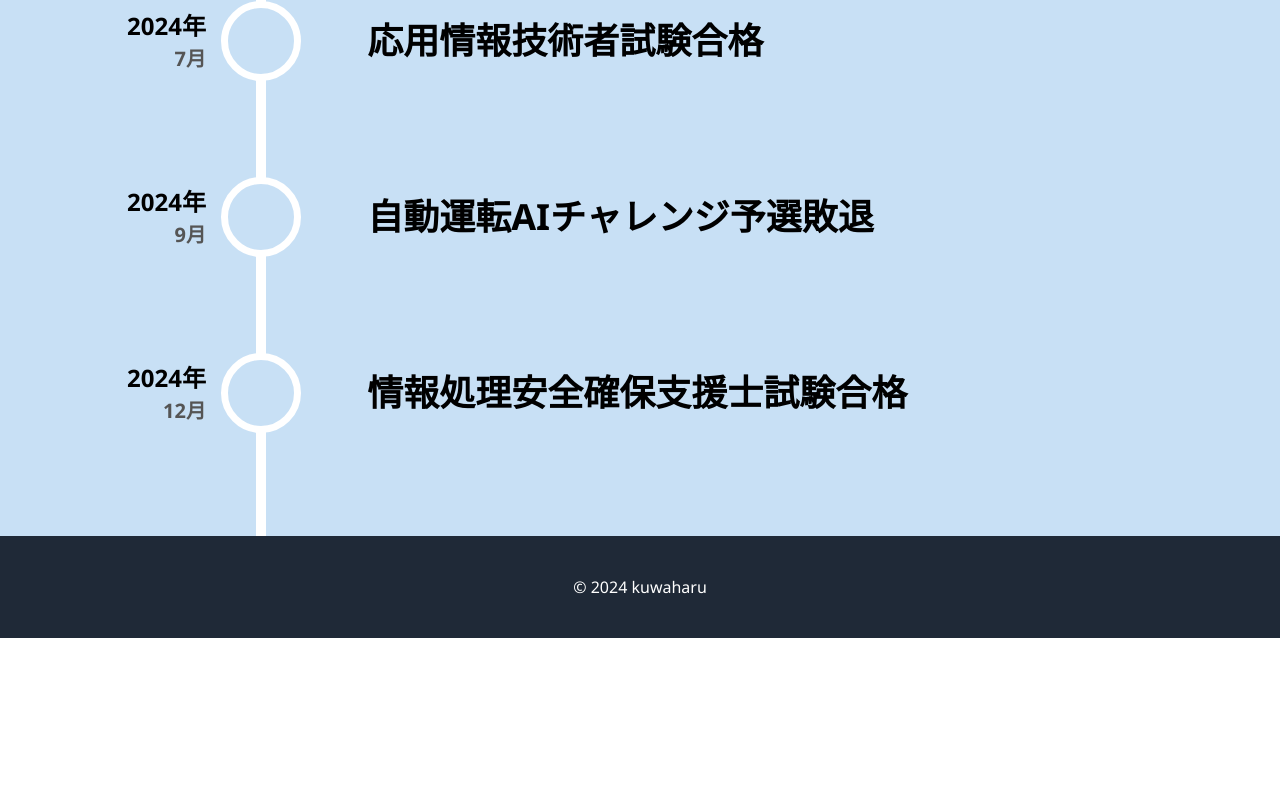
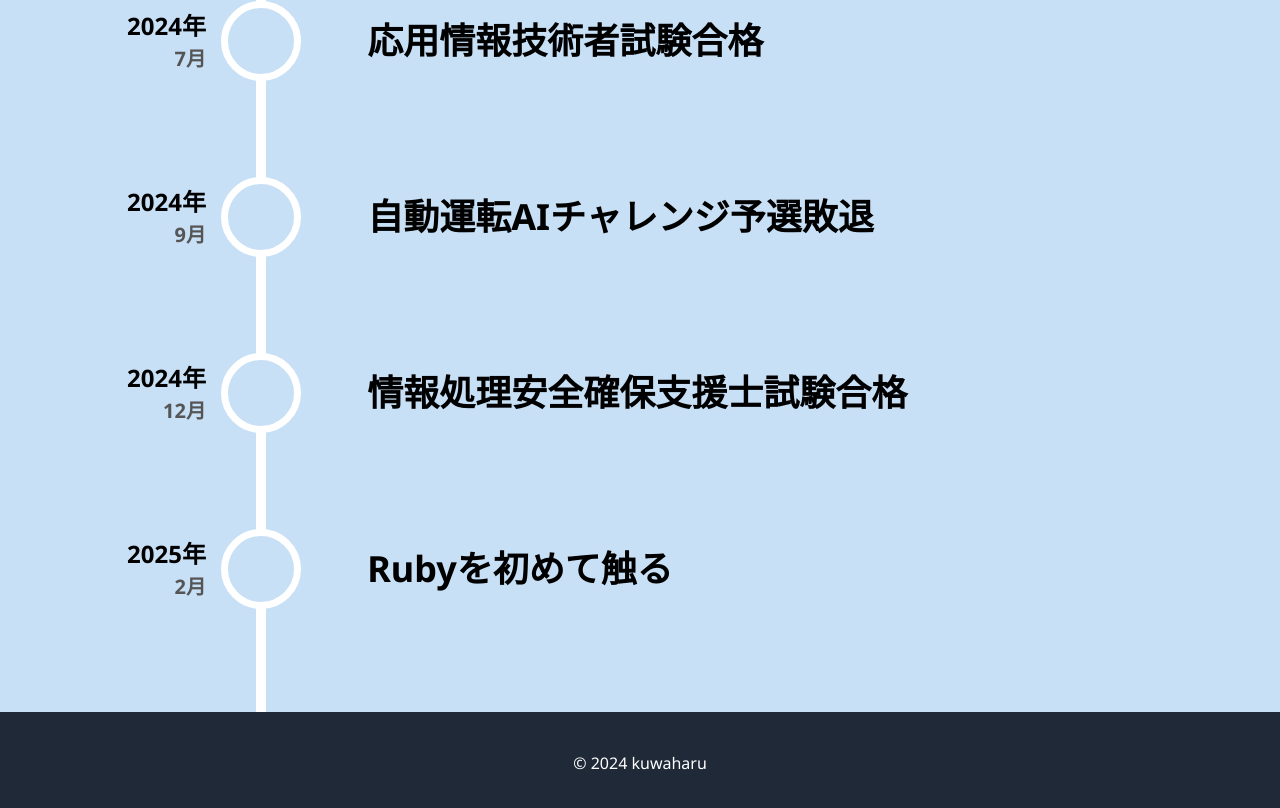
Before and after one commit to kuwaharu-git/my-portfolio, a React (Vite) app: page / in a window 1280 px wide. Shown: the part 3534-4342 px from the top of the page. Before the commit the page ends 4172 px from the top, so only its background shows below. Built offline with nearby package versions, Linux system fonts and the light colour scheme.

Commit message:
タイムラインデータに新しいエントリを追加

```diff
--- a/src/components/Index/journeyData.js
+++ b/src/components/Index/journeyData.js
@@ -11,4 +11,5 @@ export const timelineData = [
   { date: '2024-7', content: '応用情報技術者試験合格' },
   { date: '2024-9', content: '自動運転AIチャレンジ予選敗退' },
   { date: '2024-12', content: '情報処理安全確保支援士試験合格' },
+  { date: '2025-2', content: 'Rubyを初めて触る' },
 ]
```
